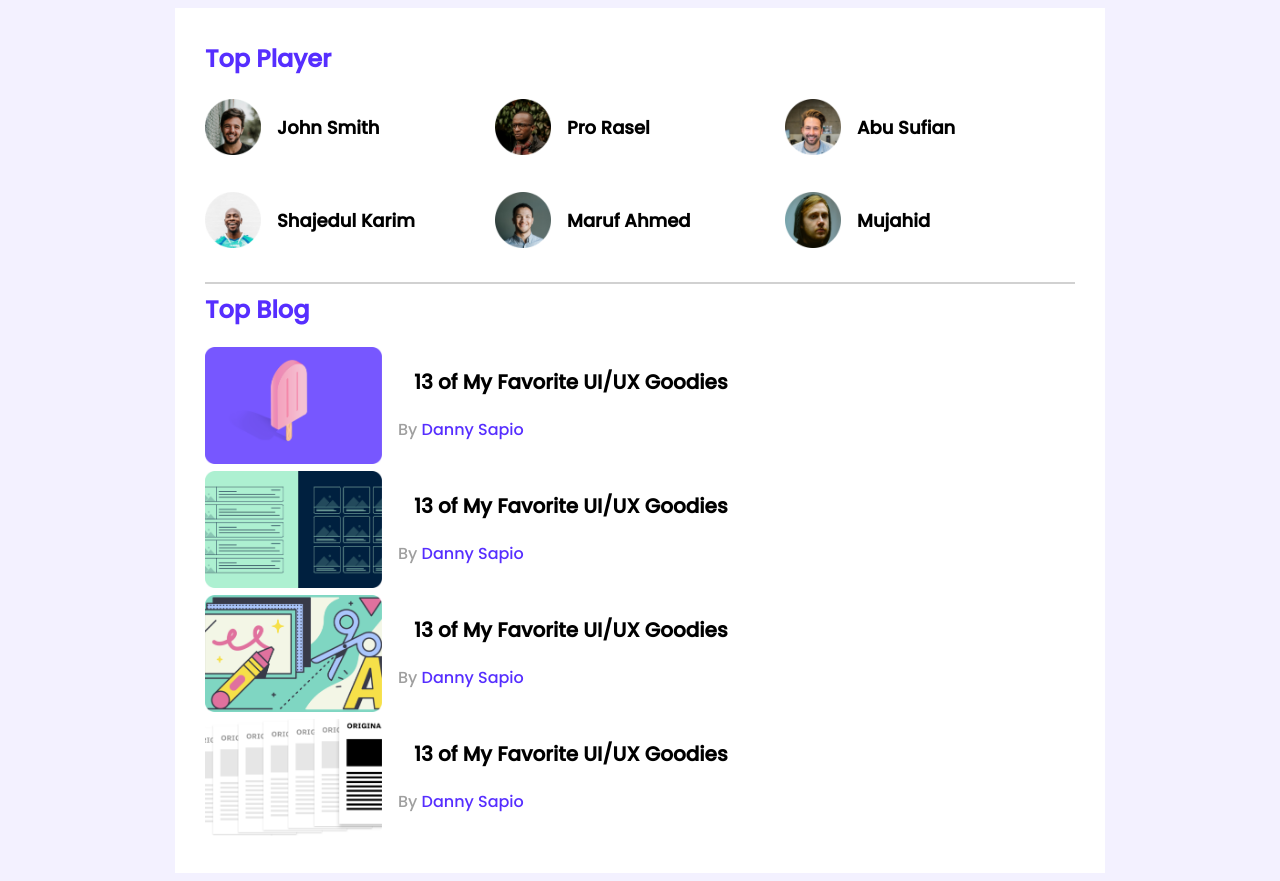
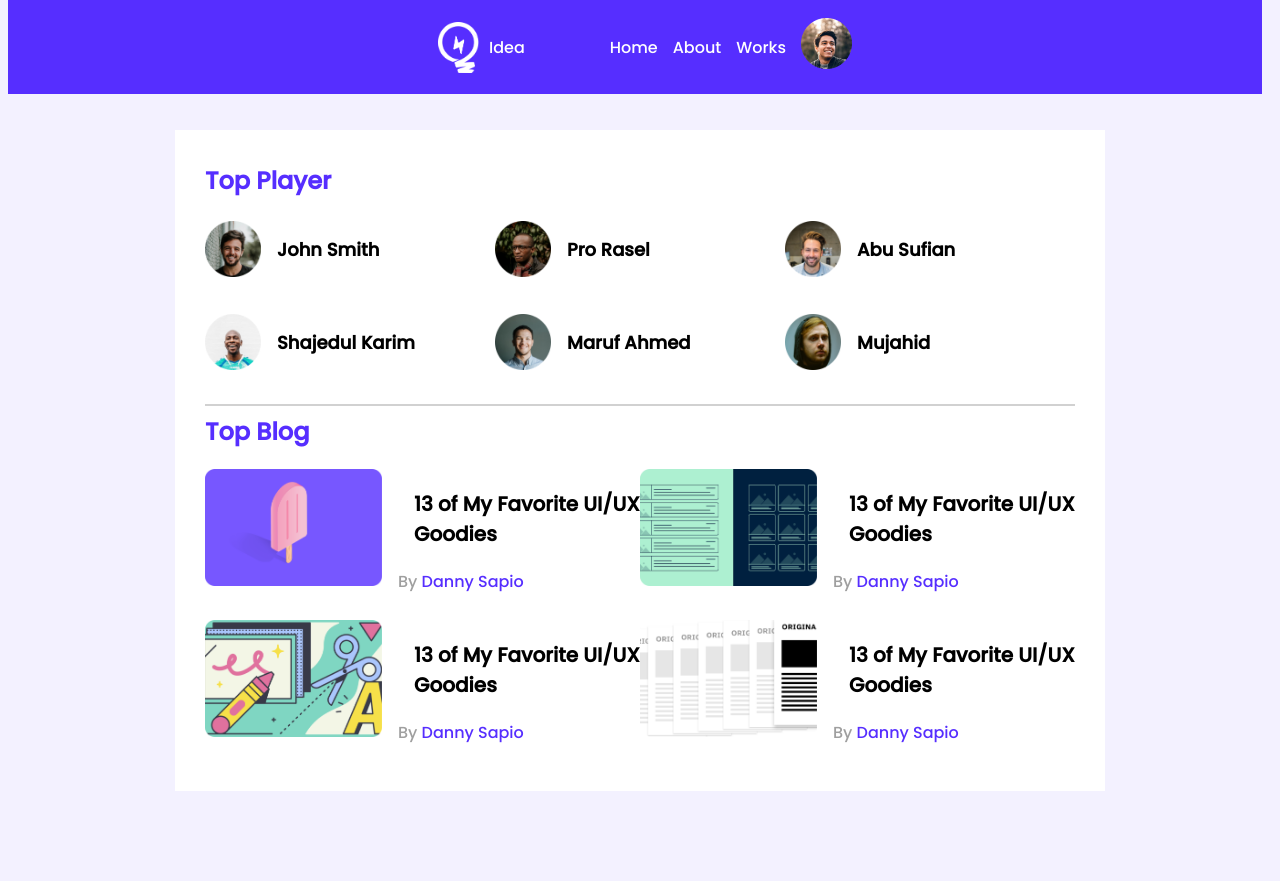
Before and after one commit to Mir-Md-Reduan/Leader-Board, a plain HTML site: page index.html in a window 1280 px wide. After the commit the page ends 800 px from the top, so only its background shows below. Drawn offline with Linux system fonts and the light colour scheme.

Commit message:
Navigation added

```diff
--- a/index.html
+++ b/index.html
@@ -11,7 +11,18 @@
 <body>
     <!-- header start -->
     <header>
-
+        <nav class="Nav">
+            <div class="nav-logo">
+                <img src="images/icons/logo.png" alt="">
+                <span>Idea</span>
+            </div>
+            <div class="right-nav">
+                <div class="nav-bar">Home</div>
+                <div class="nav-bar">About</div>
+                <div class="nav-bar">Works</div>
+                <div class="nav-bar"><img src="images/icons/profile.png" alt=""></div>
+            </div>
+        </nav>
     </header>
     <!-- header end -->
     <main>
--- a/styles/style.css
+++ b/styles/style.css
@@ -5,6 +5,7 @@
 body{
     font-family: 'Poppins', sans-serif;
     background-color:#F3F1FF;
+    margin-top: 0;
 }
 main{
     display: flex;
@@ -17,6 +18,44 @@ main{
 }
 hr{
     border: 1px solid #d1d1d1;
+}
+
+/* Navigation */
+header{
+    /* justify-content: center; */
+}
+.Nav{
+    display: flex;
+    justify-content: space-between;
+    margin-right: 10px;
+    background-color: #562EFF;
+    margin-bottom: 36px;
+    margin-top: 0;
+    /* Width :1440px; */
+    Height :94px;
+}
+.nav-logo{
+    display: flex;
+    align-items: center;
+    margin-left: 430px;
+    color: white;
+}
+.nav-logo span{
+    padding-left: 10px;
+}
+.nav-logo img{
+    width: 41px;
+    height: 51px;
+}
+.right-nav{
+    display: flex;
+    align-items: center;
+    margin-right: 410px;
+    color: white;
+
+}
+.nav-bar{
+    margin-left: 15px;
 }
 /* Top Players Style  */
 .Top-Players{
@@ -50,6 +89,12 @@ hr{
 /* ----------------
 Top Blogs Styles
 ------------------ */
+.Blogs{
+    display: grid;
+    grid-template-columns: repeat(2, 1fr);
+    grid: column gap 10px;
+    grid-row-gap: 10px
+}
 .Blog{
     display: flex;
 }
```
